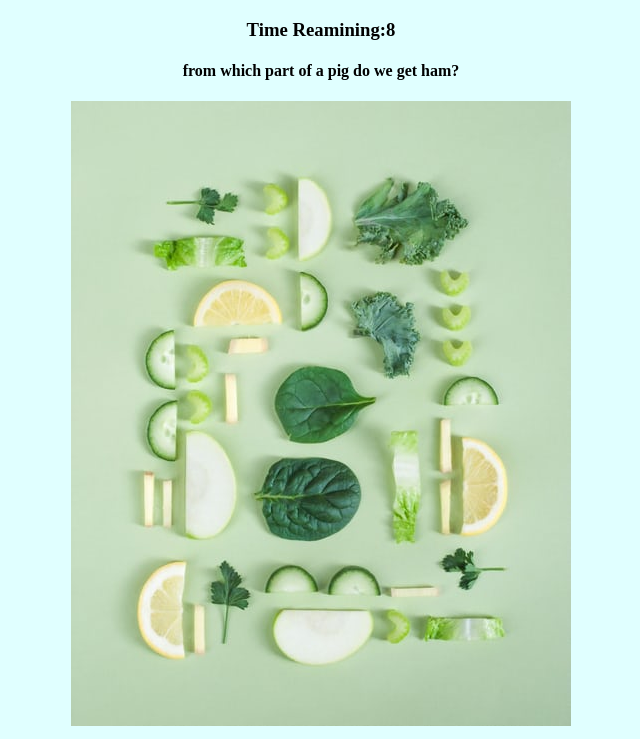
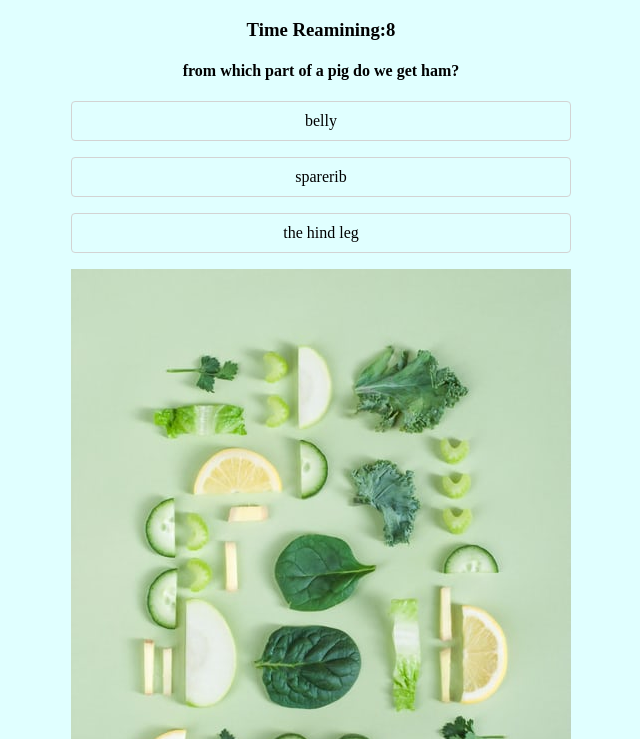
Before and after one commit to Focuscode77/TriviaGame, a plain HTML site: page index.html in a window 1280 px wide. Both pictures are taken after a click on the button "Start Game". Shown: the part 61-800 px from the top of the page, without its empty margins (327-967 px from the left). Drawn offline with nearby package versions, Linux system fonts and the light colour scheme.

Commit message:
added answers to js with display, styling to answers in css

```diff
--- a/assets/css/style.css
+++ b/assets/css/style.css
@@ -12,12 +12,12 @@ body{
     margin: auto;
     text-align: center;
   }
-
+/* font display for heading */
 h1{
     color: black;
     font-family: 'Courier New', Courier, monospace;
 }
-
+/* Centers the page */
  .center {
      display: block;
      margin-left: auto;
@@ -25,7 +25,15 @@ h1{
      width: 50%;
      text-align: center;
    }
-
+/* Background color */
   .contain{
     background-color: black;
 }
+
+.choice{
+    border: 1px solid lightgrey;
+    padding: 10px;
+    border-radius: 4px;
+    cursor: pointer;
+
+}
--- a/assets/javascript/app.js
+++ b/assets/javascript/app.js
@@ -4,7 +4,7 @@ var count = 10;
 var currentQuestion = 0;
 var score = 0;
 var lost = 0;
-
+var result = '';
 //  Variable that will hold our interval ID when we execute
 //  the "run" function
 var intervalId;
@@ -61,7 +61,6 @@ $(document).ready(function () {
 
         //  The decrement function.
         function decrement() {
-
             //  Decrease number by one.
             count--;
             // Log/Debugger
@@ -69,19 +68,14 @@ $(document).ready(function () {
             //  Show the number in the #show-number tag.
             $("#show-number").html("<h3>" + "Time Reamining:" + "" + count + "</h3>");
             if (count === 0) {
-
                 //  ...run the stop function.
                 stop();
-
                 //  Alert the user that time is up.
-                alert("Time Up!");
+                timeUp();
             }
 
         };
-        function stop() {
-
-            //  Clears our intervalId
-            //  We just pass the name of the interval
+        function timeUp() {
             //  to the clearInterval function.
             clearInterval(intervalId);
         }
@@ -90,12 +84,14 @@ $(document).ready(function () {
 
             var question = questionArr[currentQuestion].question;
             var choices = questionArr[currentQuestion].choices;
+            // Check debug
+            console.log(question)
+            console.log(choices)
+            $("#game").html(`<h4> ${question} </h4> ${loadChoices(choices)}`)
 
-            $("#game").html('<h4>' + question + '</h4> ')
-             (loadChoices(choices))
+            // $("#answer").html('<p>' + choices + '</p>'
 
         };
-
 
         // Function for choices(Still working)
         function loadChoices(choices) {
@@ -103,7 +99,9 @@ $(document).ready(function () {
             var result = '';
             for (let i = 0; i < choices.length; i++) {
 
-                result += `<p class="choice" data-answer="${choices[i]}>${choices[i]}</p>`;
+                result += `<p class="choice" data-answer="${choices[i]}">${choices[i]} </p>`;
+// Check Debug
+               console.log(result)
 
             }
             return result;
@@ -112,11 +110,6 @@ $(document).ready(function () {
 
         startQuestion();
 
-
-
-
-
-
         // If Statements
     });
 
--- a/index.html
+++ b/index.html
@@ -23,6 +23,7 @@
         <button id= "Start">Start Game</button>
         <div id="show-number"> </div>
         <div id="game"></div>
+        <div id="answer"></div>
 
         <div id = "img">
         <img src = "assets/images/photo-1543362906-acfc16c67564.jpg">
```
